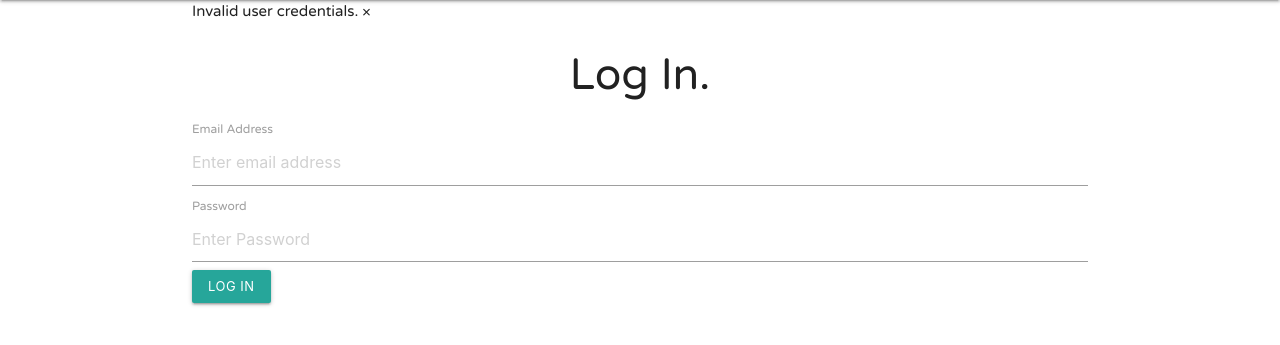
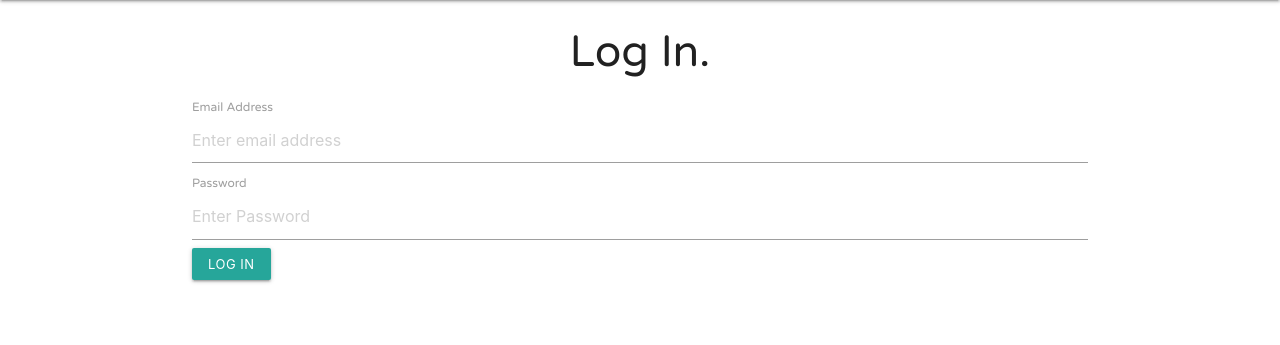
Before and after one commit to saoirse-defi/CI-MS3-hashboard, a Flask app: page /login in a window 1280 px wide. Shown: the part 64-409 px from the top of the page. Run offline with Flask 2, Linux system fonts and the light colour scheme; data that the repository does not hold is empty; parts of the project's set-up code (start-up, migrations or seed data) failed here and were passed over; some libraries are stand-ins or nearby versions.

Commit message:
remove prev alert div

```diff
--- a/templates/login.html
+++ b/templates/login.html
@@ -1,10 +1,7 @@
 {% extends "base.html" %} {% block title %}Login{% endblock %}
 
 {% block content %}
-<div class="alert">
-    <span class="alert-text">Invalid user credentials.</span>
-    <span class="closebtn" onclick="this.parentElement.style.display='none';">&times;</span>
-</div>
+
 <form method="POST" id="login-form">
     <h3 align="center">Log In.</h3>
     <div class="form-group">
```
